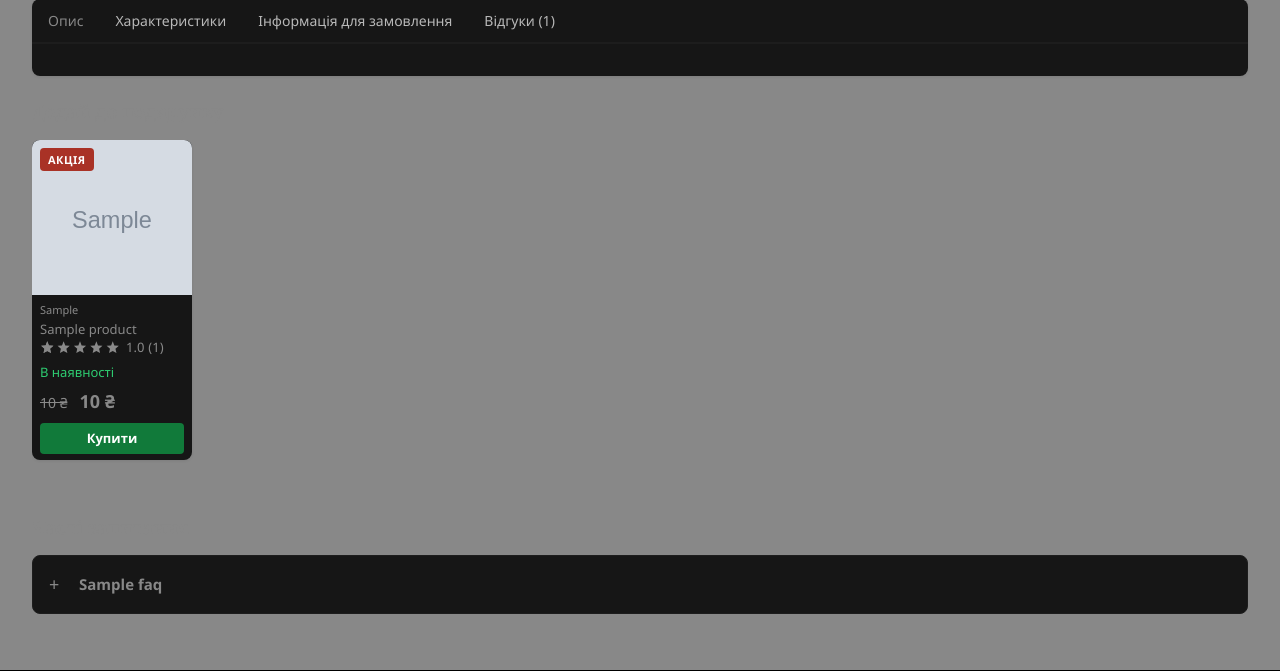
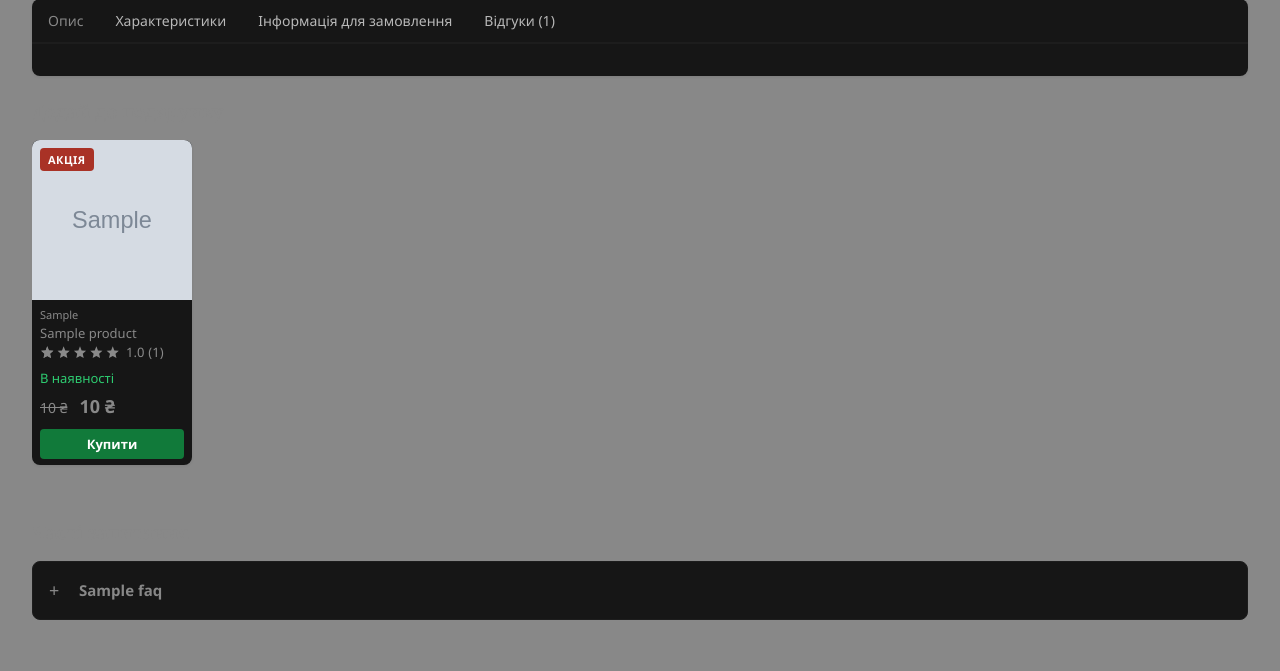
Before and after one commit to BonisOleg/books, a Django app: page /catalog/product/sample/ in a window 1280 px wide. Shown: the part 852-1523 px from the top of the page. Run offline with Django 5.2, Linux system fonts and the light colour scheme; data comes from the database, SQL or seed files in the repository; tables that the repository leaves empty hold one stand-in row (values such as "Sample post"); grey boxes marked "Sample" are stand-in pictures; some libraries are stand-ins or nearby versions.

Commit message:
fix(home): вирівняти Купити в каруселі хітів і upsell (stretch + margin-top:auto)
Co-authored-by: Cursor <cursoragent@cursor.com>

```diff
--- a/static/css/product.css
+++ b/static/css/product.css
@@ -555,14 +555,14 @@
 
 .upsell-grid .product-card {
     flex: 0 0 160px;
-    height: 320px;
+    align-self: stretch;
+    height: auto;
+    display: flex;
+    flex-direction: column;
 }
 
-.upsell-grid .product-card__name {
-    display: -webkit-box;
-    -webkit-line-clamp: 3;
-    -webkit-box-orient: vertical;
-    overflow: hidden;
+.upsell-grid .product-card__stock {
+    margin-top: auto;
 }
 
 .product-tabs--top {
```
Also changed, not shown: static/css/home.css (+8 -2 lines).
